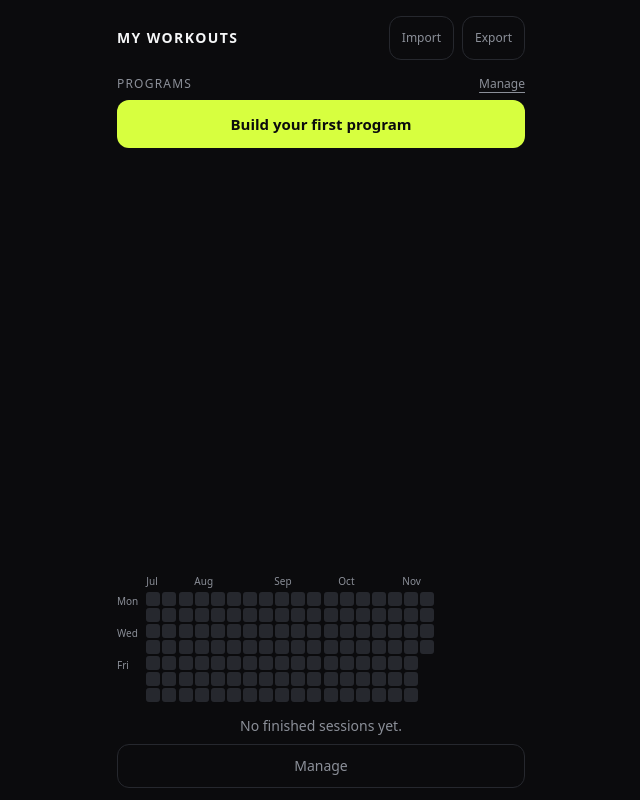
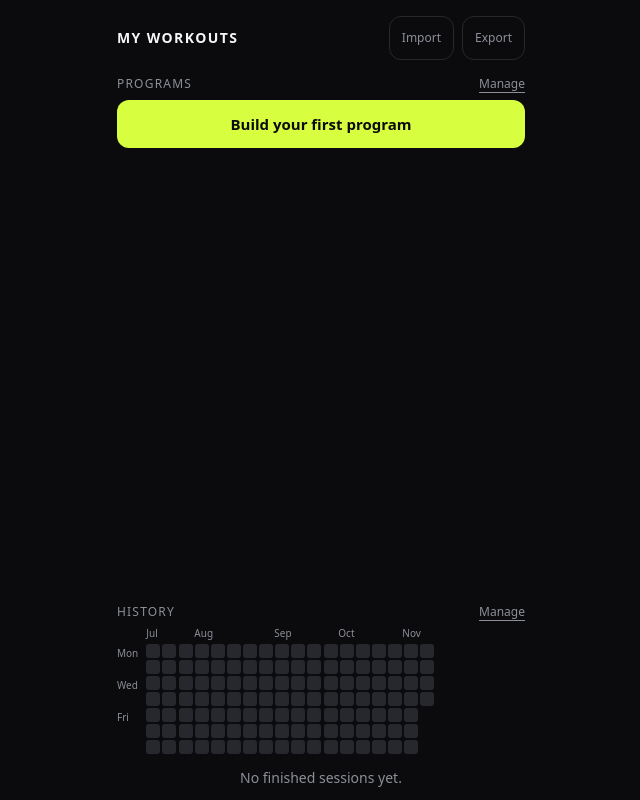
Before and after one commit to sdaveas/workout-companion, a React (Vite) app: page / in a window 1280 px wide. Shown: the whole page, without its empty margins (319-959 px from the left). Built offline with nearby package versions, Linux system fonts and the light colour scheme.

Commit message:
Give the pinned history block a heading and a Manage link, like Programs

```diff
--- a/src/screens/Home.tsx
+++ b/src/screens/Home.tsx
@@ -192,8 +192,16 @@ export function Home() {
       <InstallHint />
 
       {/* Pinned: the shape of the last months, the last thing done, and the way in. */}
-      <div className="mt-2 shrink-0">
-        <ActivityGrid sessions={history} now={now} />
+      <div className="mt-3 shrink-0">
+        <div className="flex items-baseline justify-between">
+          <p className="text-xs uppercase tracking-widest text-muted">History</p>
+          <a href="#/history" className="text-xs text-muted underline underline-offset-4">
+            Manage
+          </a>
+        </div>
+        <div className="mt-2">
+          <ActivityGrid sessions={history} now={now} />
+        </div>
         {latest && (
           <ul className="mt-2">
             <SessionRow row={latest} actions={false} />
@@ -202,12 +210,6 @@ export function Home() {
         {loaded && !latest && (
           <p className="mt-3 text-center text-sm text-muted">No finished sessions yet.</p>
         )}
-        <a
-          href="#/history"
-          className="mt-2 flex h-11 items-center justify-center rounded-xl border border-line text-sm text-muted"
-        >
-          Manage
-        </a>
       </div>
 
       {sheet && <TransferSheet mode={sheet} now={now} onClose={() => setSheet(null)} />}
```
Also changed, not shown: home-4.png (added).
